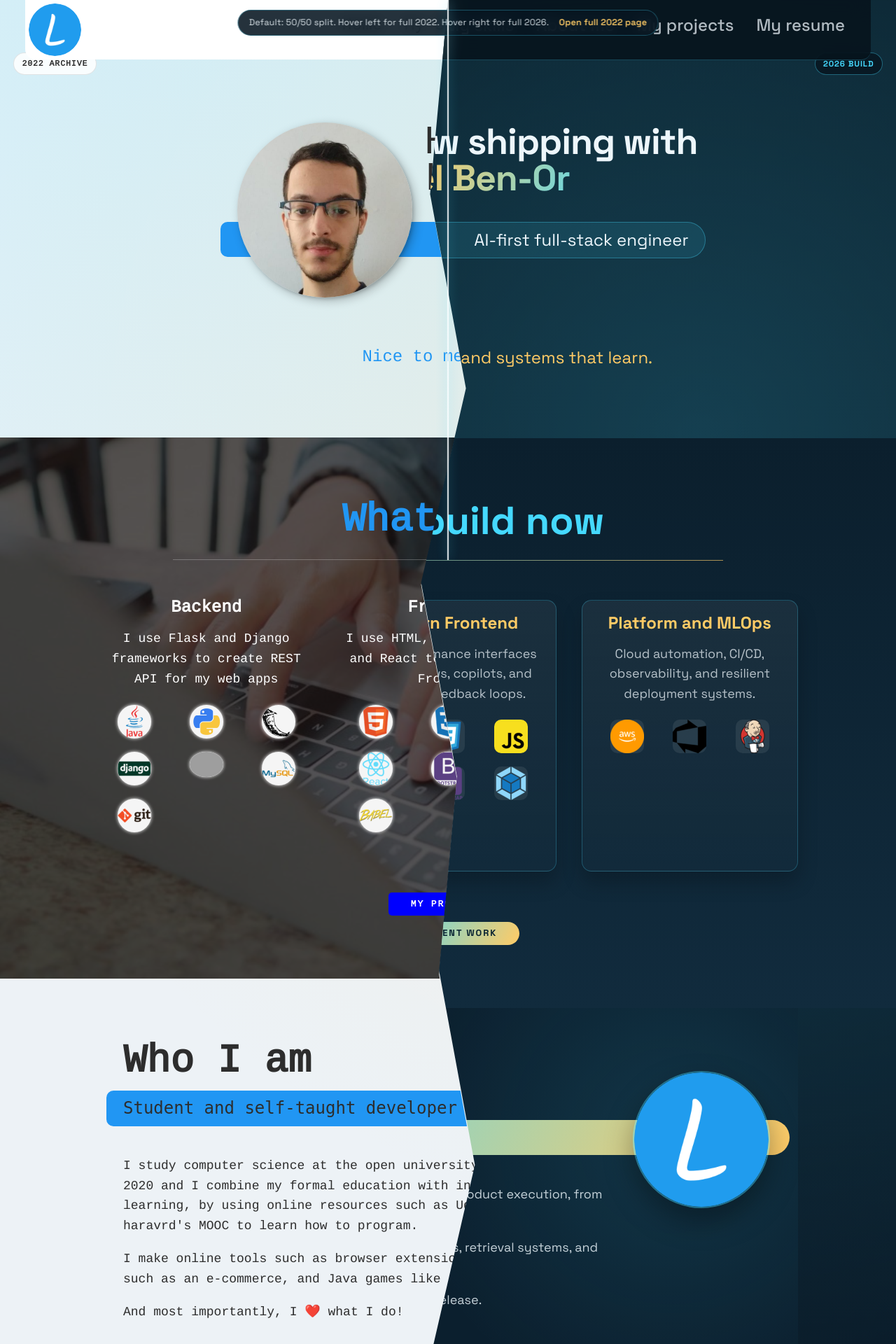
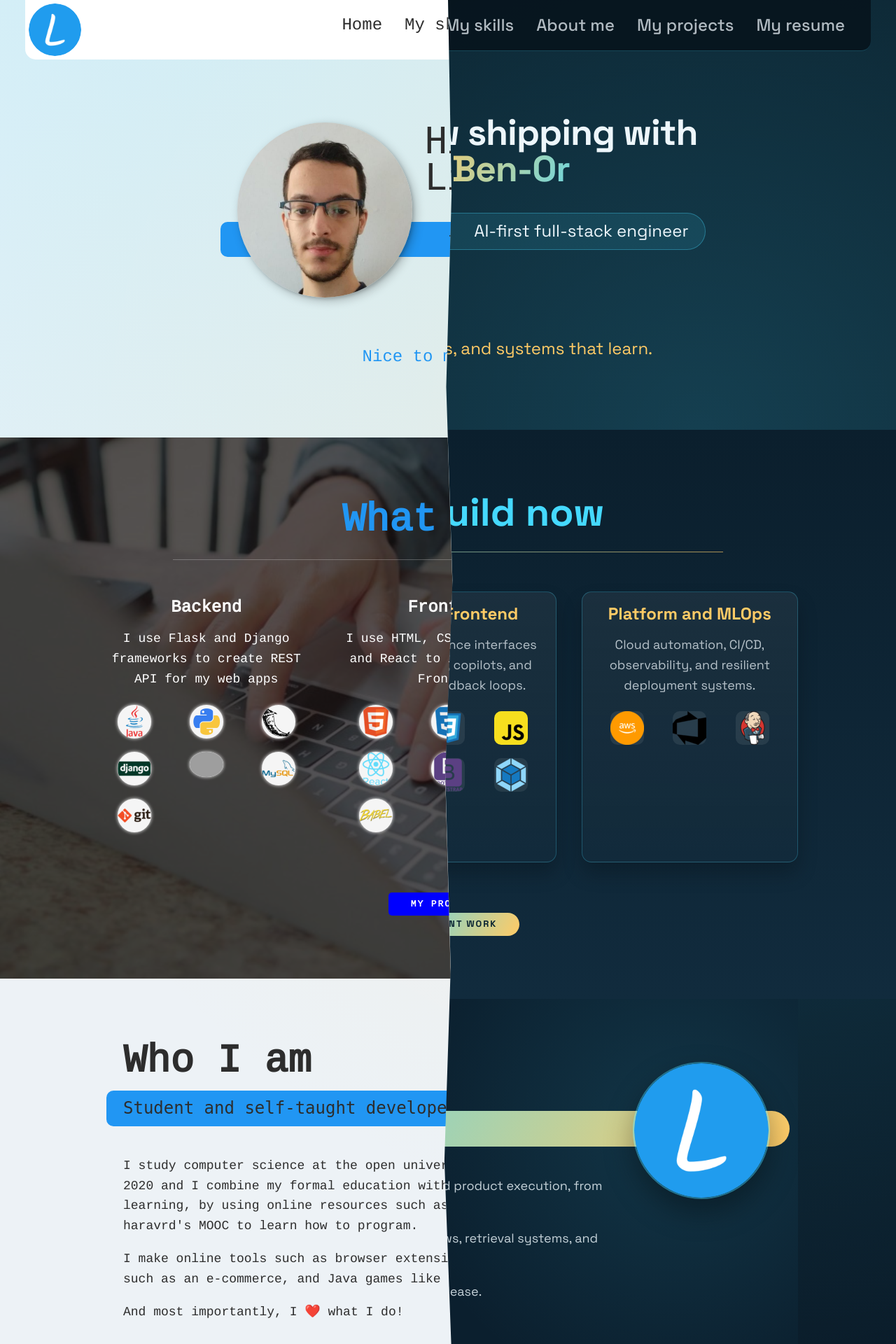
Before and after one commit to Lebnor/Liel-BenOr.github.io, a Flask app: page / in a window 1280 px wide. Shown: the top 1920 px of the page at 70% size. Run offline with Flask 2, Linux system fonts and the light colour scheme; some libraries are stand-ins or nearby versions; some web fonts are replaced; grey boxes are pictures that could not be loaded.

Commit message:
WIP: refine torn-page split behavior and seam

```diff
--- a/static/css/prototype.css
+++ b/static/css/prototype.css
@@ -11,7 +11,9 @@
   --new-accent: #45d9ff;
   --new-accent-alt: #ffcb66;
   --new-font: "Space Grotesk", sans-serif;
-  --peek-scale: 0.86;
+  --neutral-zone-width: 220px;
+  --style-shift-duration: 1200ms;
+  --style-shift-ease: cubic-bezier(0.22, 1, 0.36, 1);
 }
 
 body {
@@ -43,7 +45,10 @@ body {
   overflow: visible;
   opacity: 1;
   pointer-events: auto;
-  transition: filter 420ms ease, opacity 360ms ease, clip-path 520ms ease;
+  transition:
+    filter var(--style-shift-duration) var(--style-shift-ease),
+    opacity var(--style-shift-duration) var(--style-shift-ease),
+    clip-path var(--style-shift-duration) var(--style-shift-ease);
 }
 
 .layer-old {
@@ -126,21 +131,17 @@ body {
   pointer-events: none;
 }
 
-.tear-glow {
+.neutral-zone {
   position: fixed;
-  inset: 0;
-  width: 100%;
-  height: 100%;
+  top: 0;
+  bottom: 0;
+  left: 50%;
+  width: var(--neutral-zone-width);
+  transform: translateX(-50%);
   pointer-events: none;
-  z-index: 50;
-}
-
-.tear-glow line {
-  stroke: rgba(248, 253, 255, 0.85);
-  stroke-width: 2;
-  opacity: 0.85;
-  filter: drop-shadow(0 0 8px rgba(69, 217, 255, 0.65));
-  animation: tear-pulse 2.4s ease-in-out infinite;
+  z-index: 53;
+  background: none;
+  box-shadow: none;
 }
 
 .svg-defs {
@@ -148,66 +149,6 @@ body {
   width: 0;
   height: 0;
   overflow: hidden;
-}
-
-.split-hint {
-  position: fixed;
-  top: 0.9rem;
-  left: 50%;
-  transform: translateX(-50%);
-  z-index: 70;
-  display: inline-flex;
-  gap: 0.9rem;
-  align-items: center;
-  padding: 0.45rem 0.95rem;
-  background: rgba(7, 22, 33, 0.88);
-  border: 1px solid rgba(69, 217, 255, 0.3);
-  border-radius: 999px;
-  font-family: var(--new-font);
-  font-size: 0.78rem;
-  color: rgba(237, 246, 251, 0.9);
-  letter-spacing: 0.02em;
-  backdrop-filter: blur(10px);
-}
-
-.split-hint a {
-  color: var(--new-accent-alt);
-  font-weight: 600;
-  text-decoration: none;
-}
-
-.split-hint a:hover {
-  color: #ffe1a4;
-}
-
-.era-chip {
-  position: fixed;
-  top: 4.7rem;
-  z-index: 65;
-  display: inline-flex;
-  align-items: center;
-  padding: 0.35rem 0.7rem;
-  border-radius: 999px;
-  font-size: 0.72rem;
-  font-weight: 700;
-  text-transform: uppercase;
-  letter-spacing: 0.08em;
-  pointer-events: none;
-}
-
-.era-chip-old {
-  left: 1.2rem;
-  background: rgba(255, 255, 255, 0.86);
-  border: 1px solid rgba(0, 0, 0, 0.1);
-  color: #2d2d2d;
-}
-
-.era-chip-new {
-  right: 1.2rem;
-  background: rgba(8, 23, 34, 0.88);
-  border: 1px solid rgba(69, 217, 255, 0.4);
-  color: var(--new-accent);
-  font-family: var(--new-font);
 }
 
 /* =====================================================================
@@ -231,8 +172,43 @@ body {
   -webkit-backdrop-filter: blur(14px);
 }
 
+/* Prevent right-side glass blur from bleeding across the seam in neutral/center. */
+.prototype-wrapper:not(.hover-right) .layer-new .nav-header {
+  backdrop-filter: none;
+  -webkit-backdrop-filter: none;
+}
+
+.layer-new .logo {
+  opacity: 0;
+  pointer-events: none;
+  transform: translateY(-2px) scale(0.96);
+  transition:
+    opacity var(--style-shift-duration) var(--style-shift-ease),
+    transform var(--style-shift-duration) var(--style-shift-ease);
+}
+
+.prototype-wrapper.hover-right .layer-new .logo {
+  opacity: 1;
+  pointer-events: auto;
+  transform: none;
+}
+
+.layer-new .logo a {
+  width: 56px;
+  height: 56px;
+  border-radius: 50%;
+  overflow: hidden;
+  display: block;
+  border: 1px solid rgba(69, 217, 255, 0.35);
+  box-shadow: 0 0 0 2px rgba(69, 217, 255, 0.2);
+}
+
 .layer-new .logo img {
-  filter: brightness(0) invert(1);
+  width: 100%;
+  height: 100%;
+  object-fit: cover;
+  border-radius: 50%;
+  filter: none;
 }
 
 .layer-new .nav__link {
--- a/static/js/prototype.js
+++ b/static/js/prototype.js
@@ -1,7 +1,7 @@
 /* ==========================================================================
    Torn page interactions
-   - Default: narrow center reveal
-   - Hover left/right: reveal that side from the tear
+   - Default: 50/50 split with neutral center zone
+   - Hover left/right: reveal that side style across whole page
    ========================================================================== */
 
 (function () {
@@ -18,16 +18,31 @@
   var activeSide = "";
   var isMobile = window.matchMedia("(max-width: 900px)").matches;
   var hasHover = window.matchMedia("(hover: hover)").matches;
+  var neutralZoneHalfWidth = 110;
   var navToggles = document.querySelectorAll(".nav-toggle");
   var navLinks = document.querySelectorAll(".nav__link");
 
+  function updateNeutralZoneWidth() {
+    var rootStyles = window.getComputedStyle(document.documentElement);
+    var configured = parseInt(rootStyles.getPropertyValue("--neutral-zone-width"), 10);
+    if (!Number.isNaN(configured) && configured > 0) {
+      neutralZoneHalfWidth = Math.round(configured / 2);
+    } else {
+      neutralZoneHalfWidth = 110;
+    }
+  }
+
   function sideFromX(x) {
+    var mid = window.innerWidth / 2;
+    if (Math.abs(x - mid) <= neutralZoneHalfWidth) {
+      return "center";
+    }
     return x < window.innerWidth / 2 ? "left" : "right";
   }
 
   function clearState() {
     activeSide = "";
-    wrapper.classList.remove("hover-left", "hover-right");
+    wrapper.classList.remove("hover-left", "hover-right", "hover-center");
   }
 
   function syncContainerHeight() {
@@ -53,18 +68,25 @@
     activeSide = side;
     wrapper.classList.toggle("hover-left", side === "left");
     wrapper.classList.toggle("hover-right", side === "right");
+    wrapper.classList.toggle("hover-center", side === "center");
   }
 
   function onPointerMove(event) {
     if (isMobile || !hasHover) {
       return;
     }
+
+    if (event.pointerType && event.pointerType !== "mouse" && event.pointerType !== "pen") {
+      return;
+    }
+
     setSide(sideFromX(event.clientX));
   }
 
   function onResize() {
     isMobile = window.matchMedia("(max-width: 900px)").matches;
     hasHover = window.matchMedia("(hover: hover)").matches;
+    updateNeutralZoneWidth();
     syncContainerHeight();
     if (isMobile || !hasHover) {
       clearState();
@@ -81,8 +103,7 @@
       return;
     }
 
-    wrapper.classList.toggle("hover-left", sideFromX(touch.clientX) === "left");
-    wrapper.classList.toggle("hover-right", sideFromX(touch.clientX) === "right");
+    setSide(sideFromX(touch.clientX));
   }
 
   function onTouchEnd() {
@@ -91,8 +112,7 @@
     }
   }
 
-  wrapper.addEventListener("pointermove", onPointerMove);
-  wrapper.addEventListener("pointerleave", clearState);
+  window.addEventListener("pointermove", onPointerMove);
   window.addEventListener("resize", onResize);
   window.addEventListener("blur", clearState);
   window.addEventListener("load", syncContainerHeight);
@@ -128,5 +148,6 @@
   });
 
   syncContainerHeight();
+  updateNeutralZoneWidth();
   window.setTimeout(syncContainerHeight, 250);
 })();
--- a/templates/prototype.html
+++ b/templates/prototype.html
@@ -4,7 +4,7 @@
   <meta charset="utf-8" />
   <title>Liel BenOr | Website Through Time</title>
   <meta name="viewport" content="width=device-width, initial-scale=1.0" />
-  <meta name="description" content="Liel Ben-Or portfolio split between 2022 and 2026 styles" />
+  <meta name="description" content="Liel Ben-Or portfolio with interactive split-era styling" />
   <link rel="icon" type="image/x-icon" href="/static/img/icon192.png" />
 
   <link rel="stylesheet" href="https://cdnjs.cloudflare.com/ajax/libs/normalize/7.0.0/normalize.min.css" />
@@ -24,34 +24,26 @@
       <clipPath id="clip-old" clipPathUnits="objectBoundingBox">
         <path id="tear-path-old" d="
           M 0,0
-          L 0.50,0  L 0.48,0.08  L 0.52,0.16  L 0.47,0.24
-          L 0.51,0.32  L 0.49,0.40  L 0.53,0.48  L 0.48,0.56
-          L 0.52,0.64  L 0.47,0.72  L 0.51,0.80  L 0.49,0.88
+          L 0.50,0  L 0.504,0.08  L 0.498,0.16  L 0.505,0.24
+          L 0.497,0.32  L 0.503,0.40  L 0.496,0.48  L 0.504,0.56
+          L 0.498,0.64  L 0.505,0.72  L 0.497,0.80  L 0.503,0.88
           L 0.50,1.0  L 0,1 Z" />
       </clipPath>
       <clipPath id="clip-new" clipPathUnits="objectBoundingBox">
         <path id="tear-path-new" d="
           M 0.50,0  L 1,0  L 1,1  L 0.50,1.0
-          L 0.49,0.88  L 0.51,0.80  L 0.47,0.72  L 0.52,0.64
-          L 0.48,0.56  L 0.53,0.48  L 0.49,0.40  L 0.51,0.32
-          L 0.47,0.24  L 0.52,0.16  L 0.48,0.08  L 0.50,0 Z" />
+          L 0.503,0.88  L 0.497,0.80  L 0.505,0.72  L 0.498,0.64
+          L 0.504,0.56  L 0.496,0.48  L 0.503,0.40  L 0.497,0.32
+          L 0.505,0.24  L 0.498,0.16  L 0.504,0.08  L 0.50,0 Z" />
       </clipPath>
     </defs>
   </svg>
 
-  <svg class="tear-glow" xmlns="http://www.w3.org/2000/svg" aria-hidden="true">
-    <line id="glow-line" x1="50%" y1="0" x2="50%" y2="100%" />
-  </svg>
-
   <div class="prototype-wrapper" id="prototype-wrapper">
-    <div class="split-hint">
-      Default: 50/50 split. Hover left for full 2022. Hover right for full 2026.
-      <a href="/2022">Open full 2022 page</a>
-    </div>
+    <div class="neutral-zone" aria-hidden="true"></div>
 
     <div class="prototype-container" id="prototype-container">
       <div class="layer layer-old">
-        <div class="era-chip era-chip-old">2022 archive</div>
         <header class="nav-header">
           <div class="logo">
             <a href="#home-old"><img src="/static/img/icon192.png" alt="" /></a>
@@ -191,7 +183,6 @@
       </div>
 
       <div class="layer layer-new">
-        <div class="era-chip era-chip-new">2026 build</div>
         <header class="nav-header">
           <div class="logo">
             <a href="#home-new"><img src="/static/img/icon192.png" alt="" /></a>
```
Also changed, not shown: other parts of static/css/prototype.css (+3 -31 lines).
